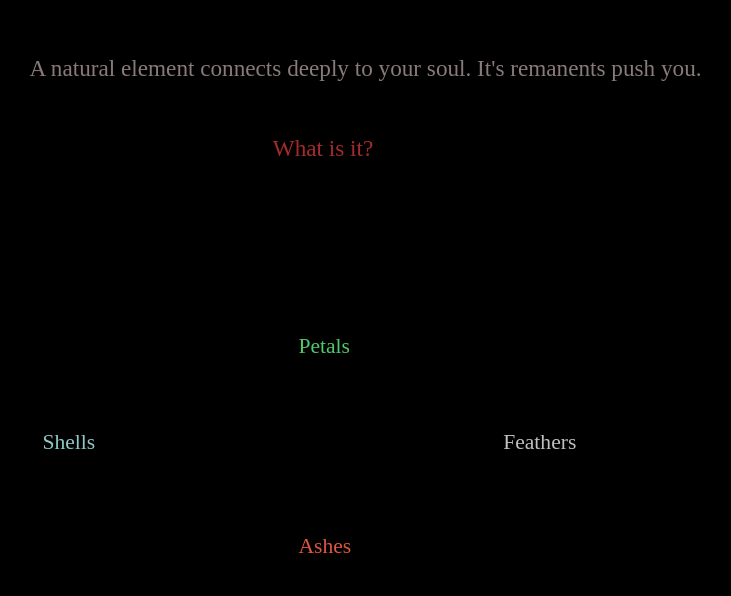
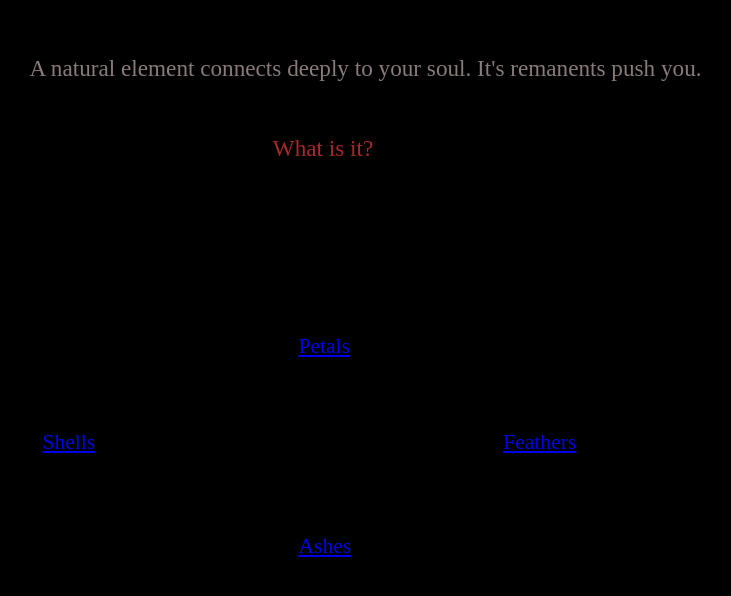
Before and after one commit to J-SoleilW/The-Gate, a plain HTML site: page index.html in a window 1280 px wide. Shown: the part 128-724 px from the top of the page, without its empty margins (316-1047 px from the left). Drawn offline with Linux system fonts and the light colour scheme.

Commit message:
Add files via upload

```diff
--- a/index.html
+++ b/index.html
@@ -24,19 +24,27 @@
 
         </p>
 
-        <p class="fire"> Ashes
+        <p class="fire">
+
+            <a href="Fire/index.html"> Ashes </a>
 
         </p>
 
-        <p class="water"> Shells
+        <p class="water">
+
+            <a href="Water/index.html"> Shells </a>
 
         </p>
 
-        <p class="air"> Feathers
+        <p class="air">
+
+            <a href="Air/index.html"> Feathers </a>
 
         </p>
 
-        <p class="earth"> Petals
+        <p class="earth">
+
+            <a href="Earth/index.html"> Petals </a>
 
         </p>
 
```
